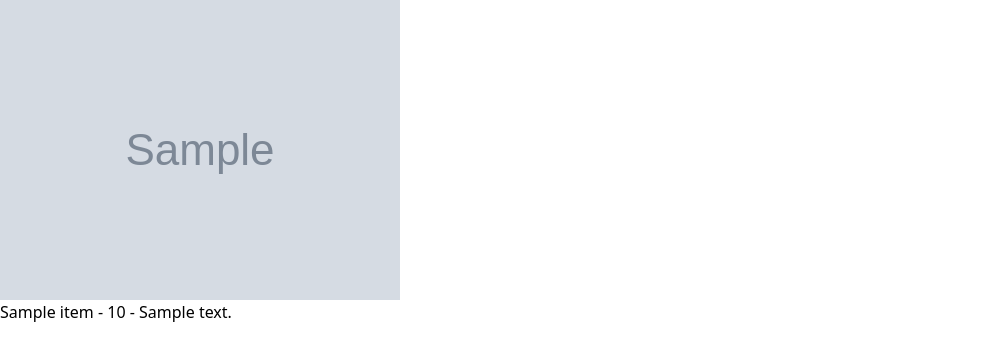
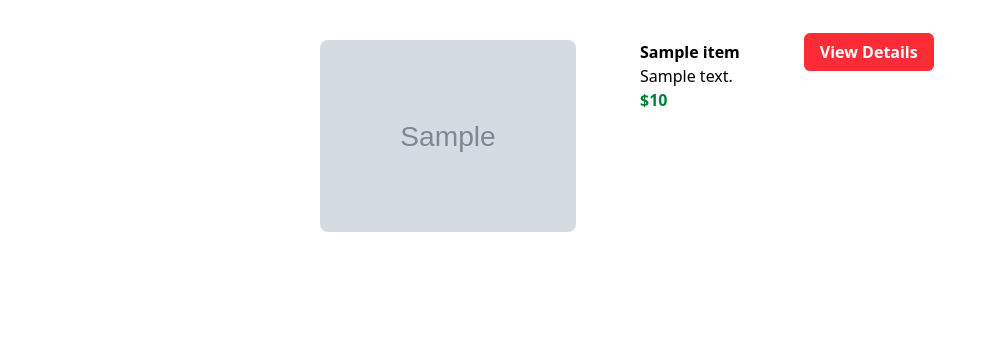
Before and after one commit to soheilrabiee/django-projects, a Django app: page /myapp/ in a window 1280 px wide. Shown: the part 64-425 px from the top of the page, without its empty margins (0-997 px from the left). Run offline with Django 5.2, Linux system fonts and the light colour scheme; tables that the repository leaves empty hold one stand-in row (values such as "Sample post"); grey boxes marked "Sample" are stand-in pictures.

Commit message:
Style the index page of the app

```diff
--- a/mysite/myapp/templates/myapp/index.html
+++ b/mysite/myapp/templates/myapp/index.html
@@ -1,14 +1,23 @@
 {% extends "myapp/base.html" %}
 {% block body %}
-    <ul>
+    <div>
         {% for item in item_list %}
-            <li>
-                {% comment %} Using dynamic url instead of hard coding it.
-                (namespace:urlname) {% endcomment %}
-                <a href=" {% url 'myapp:detail' item.id %} ">
-                    <img src="{{ item.item_image }}" alt="" />
-                {{ item.item_name }} - {{ item.item_price }} - {{ item.item_desc }}</a>
-            </li>
+            <div class="m-10 flex w-1/2 mx-auto">
+                <div>
+                    <img class="w-64 rounded-lg" src="{{ item.item_image }}" alt="" />
+                </div>
+                <div class="mx-16">
+                    <div class="font-bold">{{ item.item_name }}</div>
+                    <div>{{ item.item_desc }}</div>
+                    <div class="text-green-700 font-bold">${{ item.item_price }}</div>
+                </div>
+                <div>
+                    <div>
+                        <a class="bg-red-500 text-white font-bold px-4 py-2 rounded-md"
+                           href=" {% url 'myapp:detail' item.id %} ">View Details</a>
+                    </div>
+                </div>
+            </div>
         {% endfor %}
-    </ul>
+    </div>
 {% endblock body %}
```
